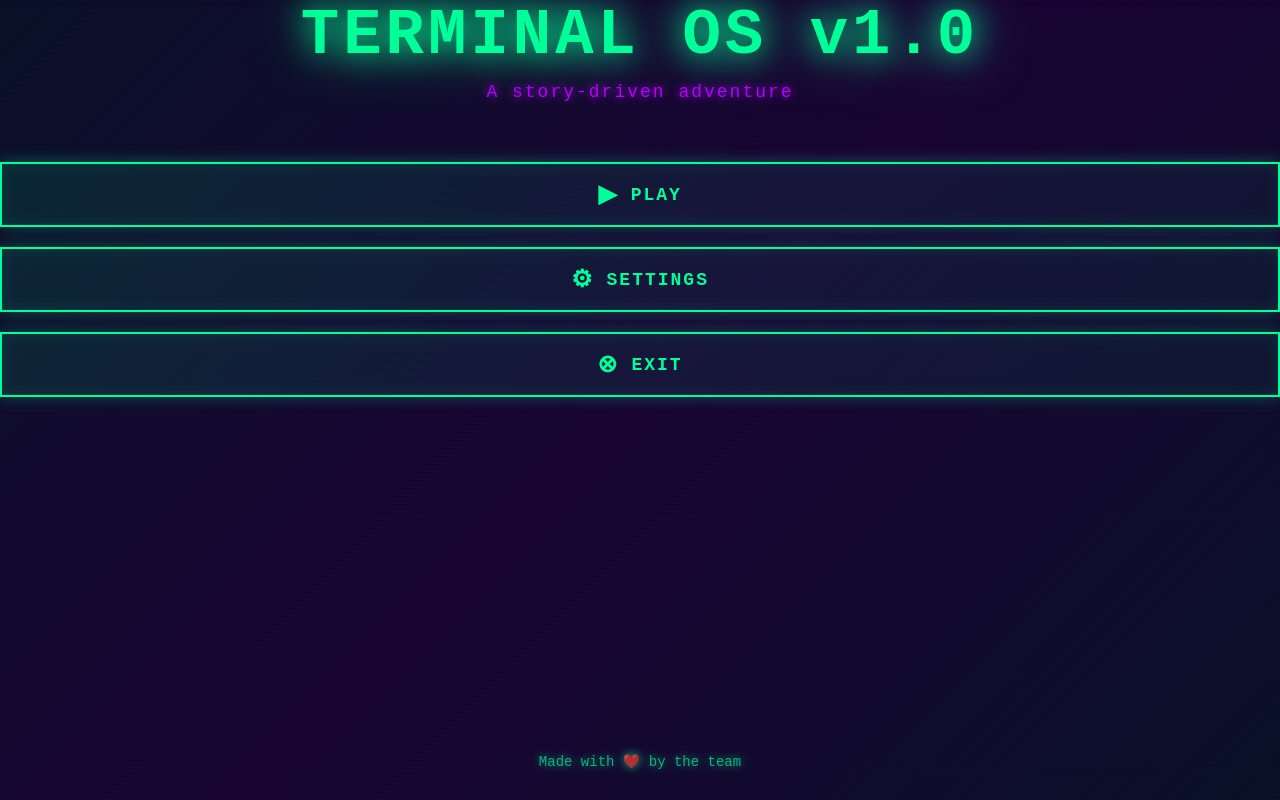
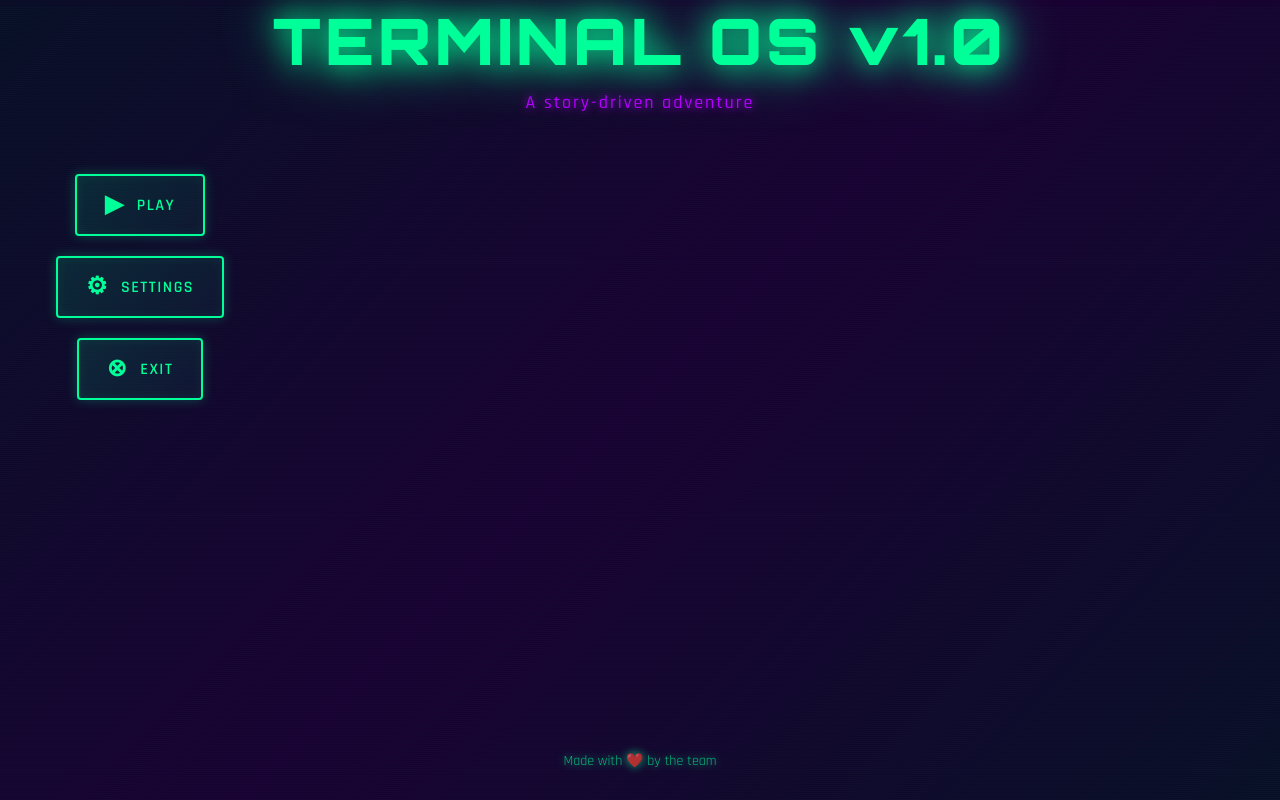
Before and after one commit to SzudaTiborSzilveszter/EvVegiCsoportMunka, a website with bundled scripts: page test.html in a window 1280 px wide. Built offline with nearby package versions, Linux system fonts and the light colour scheme.

Commit message:
menu redesign

```diff
--- a/public/css/menu.css
+++ b/public/css/menu.css
@@ -1,4 +1,6 @@
 /* ====== MAIN MENU & SETTINGS STYLES ====== */
+
+@import url('https://fonts.googleapis.com/css2?family=Orbitron:wght@400;700;900&family=Rajdhani:wght@400;500;600;700&display=swap');
 
 /* Main Menu */
 #main-menu {
@@ -13,6 +15,7 @@
     justify-content: center;
     z-index: 2000;
     overflow: hidden;
+    font-family: 'Rajdhani', 'Segoe UI', sans-serif;
 }
 
 #main-menu::before {
@@ -70,10 +73,11 @@
     font-size: 64px;
     color: #00ff99;
     text-shadow: 0 0 20px #00ff99, 0 0 40px rgba(0, 255, 153, 0.6);
-    font-weight: bold;
+    font-weight: 900;
     letter-spacing: 4px;
     margin-bottom: 10px;
     animation: glow 2s ease-in-out infinite;
+    font-family: 'Orbitron', 'Rajdhani', monospace;
 }
 
 @keyframes glow {
@@ -90,6 +94,8 @@
     color: #b300ff;
     text-shadow: 0 0 10px #b300ff;
     letter-spacing: 2px;
+    font-family: 'Rajdhani', 'Segoe UI', sans-serif;
+    font-weight: 500;
 }
 
 .menu-buttons,
@@ -98,39 +104,60 @@
     flex-direction: column;
     gap: 20px;
     margin: 40px 0;
-    min-width: 300px;
+    max-width: 280px;
+    width: 100%;
+    align-items: center;
 }
 
 .menu-button {
-    padding: 16px 32px;
-    font-size: 18px;
-    font-weight: bold;
+    padding: 14px 28px;
+    font-size: 16px;
+    font-weight: 600;
     border: 2px solid #00ff99;
-    background: linear-gradient(135deg, rgba(0, 255, 153, 0.1) 0%, rgba(0, 255, 153, 0.05) 100%);
+    background: linear-gradient(135deg, rgba(0, 255, 153, 0.12) 0%, rgba(0, 255, 153, 0.05) 100%);
     color: #00ff99;
     cursor: pointer;
-    transition: all 0.3s ease;
+    transition: all 0.3s cubic-bezier(0.34, 1.56, 0.64, 1);
     text-transform: uppercase;
-    letter-spacing: 2px;
-    font-family: 'Courier New', monospace;
+    letter-spacing: 1.5px;
+    font-family: 'Rajdhani', 'Segoe UI', sans-serif;
     display: flex;
     align-items: center;
     justify-content: center;
     gap: 12px;
-    box-shadow: 0 0 15px rgba(0, 255, 153, 0.3), inset 0 0 15px rgba(0, 255, 153, 0.1);
+    box-shadow: 0 0 12px rgba(0, 255, 153, 0.25), inset 0 0 12px rgba(0, 255, 153, 0.08);
+    border-radius: 4px;
+    position: relative;
+    overflow: hidden;
+}
+
+.menu-button::before {
+    content: '';
+    position: absolute;
+    top: 0;
+    left: -100%;
+    width: 100%;
+    height: 100%;
+    background: linear-gradient(90deg, transparent, rgba(0, 255, 153, 0.2), transparent);
+    transition: left 0.5s ease;
 }
 
 .menu-button:hover {
-    background: linear-gradient(135deg, rgba(0, 255, 153, 0.3) 0%, rgba(0, 255, 153, 0.2) 100%);
-    border-color: #ff00ff;
-    color: #ff00ff;
-    box-shadow: 0 0 25px rgba(0, 255, 153, 0.6), inset 0 0 15px rgba(0, 255, 153, 0.2);
-    text-shadow: 0 0 10px #ff00ff;
-    transform: translateY(-3px);
+    background: linear-gradient(135deg, rgba(0, 255, 153, 0.25) 0%, rgba(0, 255, 153, 0.15) 100%);
+    border-color: #00ff99;
+    color: #ffffff;
+    box-shadow: 0 0 20px rgba(0, 255, 153, 0.5), inset 0 0 15px rgba(0, 255, 153, 0.2);
+    text-shadow: 0 0 8px #00ff99;
+    transform: translateY(-2px);
+}
+
+.menu-button:hover::before {
+    left: 100%;
 }
 
 .menu-button:active {
     transform: translateY(-1px);
+    box-shadow: 0 0 12px rgba(0, 255, 153, 0.3), inset 0 0 12px rgba(0, 255, 153, 0.15);
 }
 
 .button-icon {
@@ -146,6 +173,7 @@
     text-shadow: 0 0 10px #00ff99;
     font-size: 14px;
     opacity: 0.7;
+    font-family: 'Rajdhani', 'Segoe UI', sans-serif;
 }
 
 /* Settings Menu */
@@ -158,6 +186,8 @@
     color: #00ff99;
     text-shadow: 0 0 20px #00ff99;
     letter-spacing: 3px;
+    font-family: 'Orbitron', 'Rajdhani', monospace;
+    font-weight: 700;
 }
 
 .settings-body {
@@ -184,6 +214,8 @@
     letter-spacing: 1px;
     margin-bottom: 12px;
     text-shadow: 0 0 5px rgba(0, 255, 153, 0.5);
+    font-family: 'Rajdhani', 'Segoe UI', sans-serif;
+    font-weight: 600;
 }
 
 .volume-control {
```
